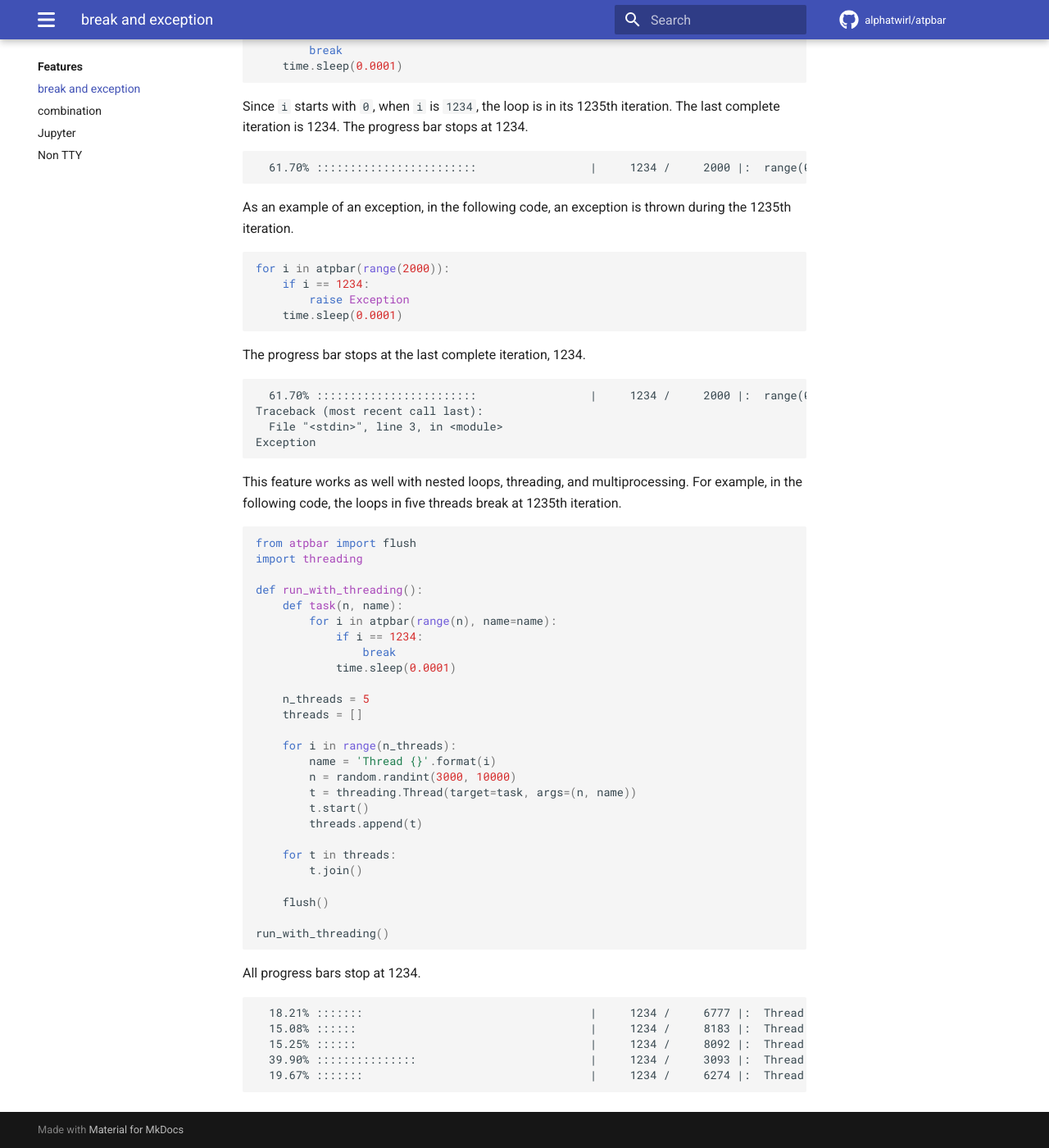
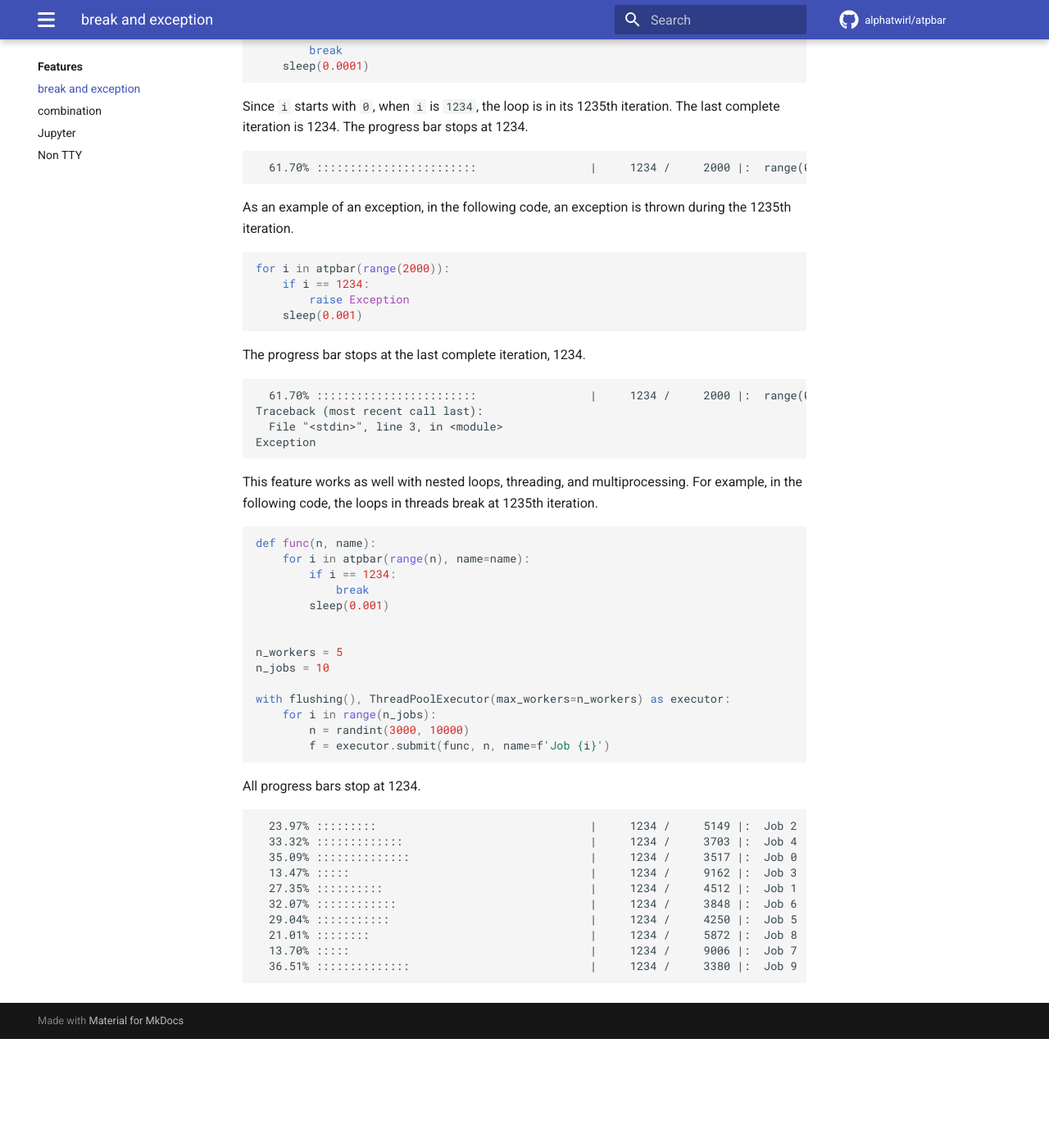
Before and after one commit to alphatwirl/atpbar, an MkDocs documentation site: the page built from docs/features/break-exception.md, in a window 1280 px wide and 1400 px high, scrolled down 379 px. Shown: the whole window at 82% size. Built offline with MkDocs 1.6.1 and Material for MkDocs 9.7.7, drawn with Linux system fonts in a browser that asks for light colours; comment, search, counter and statistics services are not loaded; after the commit the page ends 1646 px from its top, so only the background shows below that.

Commit message:
Update doc and example script

````diff
--- a/docs/features/break-exception.md
+++ b/docs/features/break-exception.md
@@ -9,7 +9,7 @@ For example, the loop in the following code breaks during the 1235th iteration.
 for i in atpbar(range(2000)):
     if i == 1234:
         break
-    time.sleep(0.0001)
+    sleep(0.0001)
 ```
 
 Since `i` starts with `0`, when `i` is `1234`, the loop is in its 1235th
@@ -26,7 +26,7 @@ thrown during the 1235th iteration.
 for i in atpbar(range(2000)):
     if i == 1234:
         raise Exception
-    time.sleep(0.0001)
+    sleep(0.001)
 ```
 
 The progress bar stops at the last complete iteration, 1234.
@@ -38,45 +38,38 @@ Traceback (most recent call last):
 Exception
 ```
 
-This feature works as well with nested loops, threading, and
-multiprocessing. For example, in the following code, the loops in five
-threads break at 1235th iteration.
+This feature works as well with nested loops, threading, and multiprocessing.
+For example, in the following code, the loops in threads break at 1235th
+iteration.
 
 ```python
-from atpbar import flush
-import threading
+def func(n, name):
+    for i in atpbar(range(n), name=name):
+        if i == 1234:
+            break
+        sleep(0.001)
 
-def run_with_threading():
-    def task(n, name):
-        for i in atpbar(range(n), name=name):
-            if i == 1234:
-                break
-            time.sleep(0.0001)
 
-    n_threads = 5
-    threads = []
+n_workers = 5
+n_jobs = 10
 
-    for i in range(n_threads):
-        name = 'Thread {}'.format(i)
-        n = random.randint(3000, 10000)
-        t = threading.Thread(target=task, args=(n, name))
-        t.start()
-        threads.append(t)
-
-    for t in threads:
-        t.join()
-
-    flush()
-
-run_with_threading()
+with flushing(), ThreadPoolExecutor(max_workers=n_workers) as executor:
+    for i in range(n_jobs):
+        n = randint(3000, 10000)
+        f = executor.submit(func, n, name=f'Job {i}')
 ```
 
 All progress bars stop at 1234.
 
+```plaintext
+  23.97% :::::::::                                |     1234 /     5149 |:  Job 2
+  33.32% :::::::::::::                            |     1234 /     3703 |:  Job 4
+  35.09% ::::::::::::::                           |     1234 /     3517 |:  Job 0
+  13.47% :::::                                    |     1234 /     9162 |:  Job 3
+  27.35% ::::::::::                               |     1234 /     4512 |:  Job 1
+  32.07% ::::::::::::                             |     1234 /     3848 |:  Job 6
+  29.04% :::::::::::                              |     1234 /     4250 |:  Job 5
+  21.01% ::::::::                                 |     1234 /     5872 |:  Job 8
+  13.70% :::::                                    |     1234 /     9006 |:  Job 7
+  36.51% ::::::::::::::                           |     1234 /     3380 |:  Job 9
 ```
-  18.21% :::::::                                  |     1234 /     6777 |:  Thread 0
-  15.08% ::::::                                   |     1234 /     8183 |:  Thread 2
-  15.25% ::::::                                   |     1234 /     8092 |:  Thread 1
-  39.90% :::::::::::::::                          |     1234 /     3093 |:  Thread 4
-  19.67% :::::::                                  |     1234 /     6274 |:  Thread 3
-```
````
Also changed, not shown: 1 other file.
